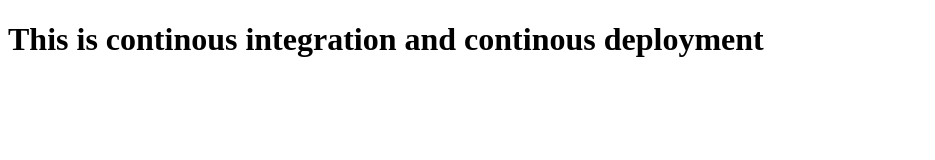
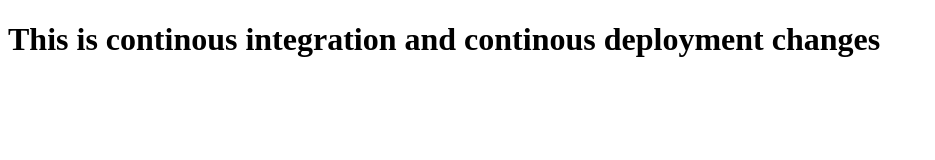
Before and after one commit to arohyadav/website, a plain HTML site: page index.html in a window 1280 px wide. Shown: the whole page, without its empty margins (0-935 px from the left). Drawn offline with Linux system fonts and the light colour scheme.

Commit message:
Update index.html

```diff
--- a/index.html
+++ b/index.html
@@ -1,6 +1,6 @@
 <!DOCTYPE html>
 <title> Jenkins CI CD pipeline</title>
 <body>
-    <h1> This is continous integration and continous deployment</h1>
+    <h1> This is continous integration and continous deployment changes</h1>
 </body>
 </html>
```
